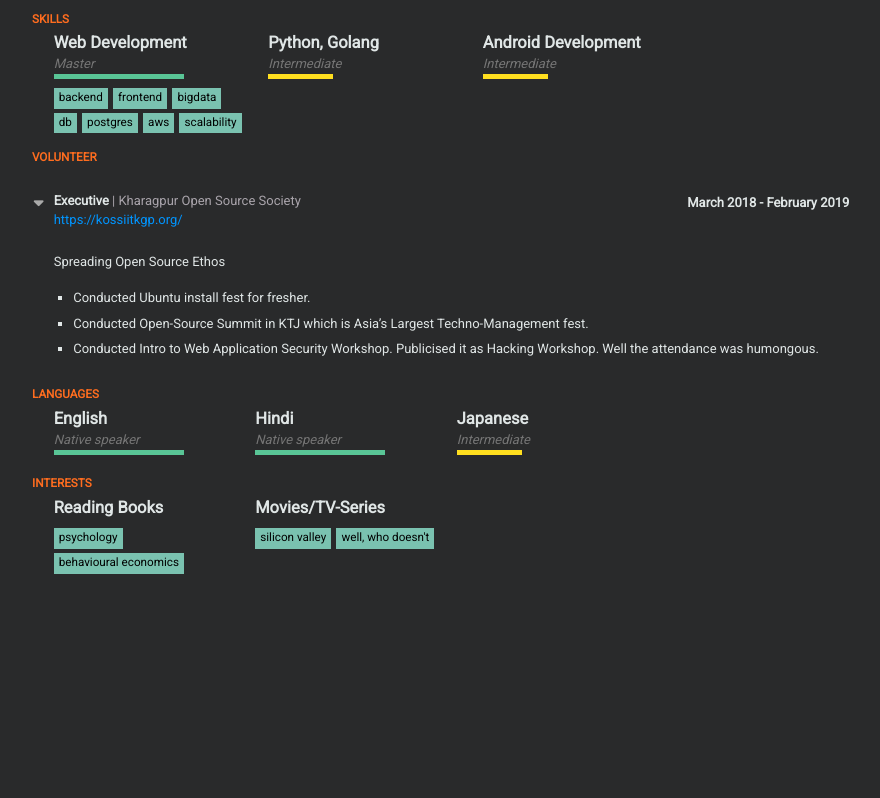
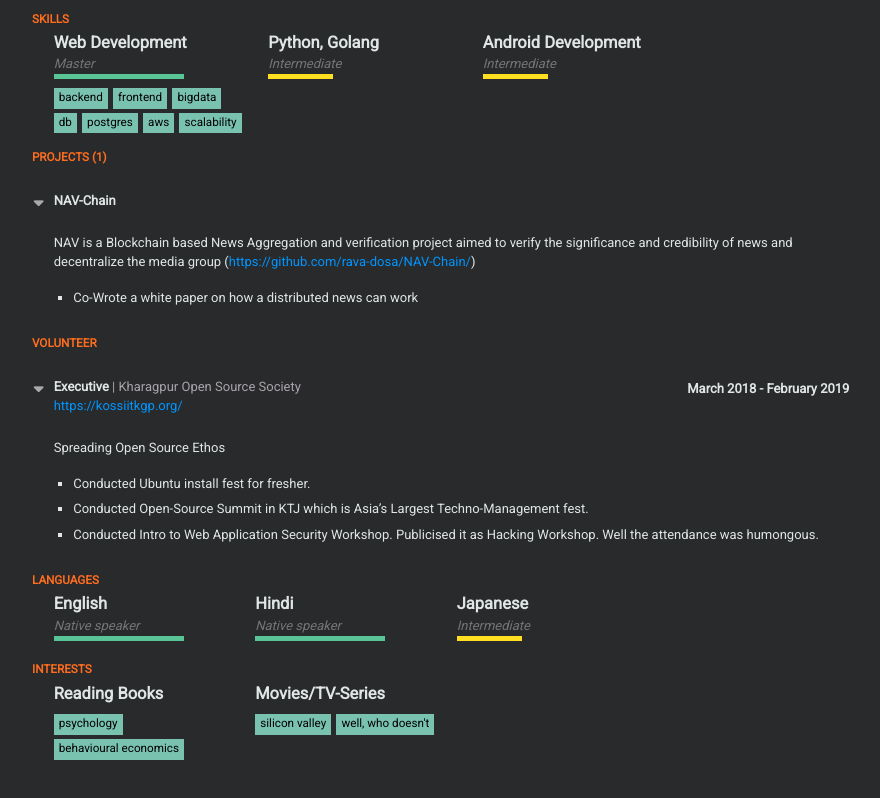
Before and after one commit to rava-dosa/resume, a plain HTML site: page index.html in a window 1280 px wide. Shown: the part 1112-1910 px from the top of the page, without its empty margins (198-1078 px from the left). Before the commit the page ends 1740 px from the top, so only its background shows below. Drawn offline with Linux system fonts and the light colour scheme.

Commit message:
added projects

```diff
--- a/index.html
+++ b/index.html
@@ -1183,6 +1183,36 @@
         </section>
         <section class="section">
             <header>
+                 <h2 class='section-title'>Projects <span class="item-count">(1)</span></h2>
+
+            </header>
+            <section id="projects">
+                <section class="project-item">
+                    <input id="project-item-0" type="checkbox" class="toggle-item" checked="checked"
+                    />
+                    <label for="project-item-0"></label>
+                    <header>
+                        <div class="position">NAV-Chain</div>
+                    </header>
+                    <div class="item">
+                        <div class="description">
+                            <p>
+                                <p>NAV is a Blockchain based News Aggregation and verification project aimed
+                                    to verify the significance and credibility of news and decentralize the
+                                    media group (<a href="https://github.com/rava-dosa/NAV-Chain/">https://github.com/rava-dosa/NAV-Chain/</a>)</p>
+                            </p>
+                        </div>
+                        <ul class="highlights">
+                            <li>
+                                <p>Co-Wrote a white paper on how a distributed news can work</p>
+                            </li>
+                        </ul>
+                    </div>
+                </section>
+            </section>
+        </section>
+        <section class="section">
+            <header>
                  <h2 class='section-title'>Volunteer</h2>
 
             </header>
```
Also changed, not shown: resume.json (+9 -0 lines).
